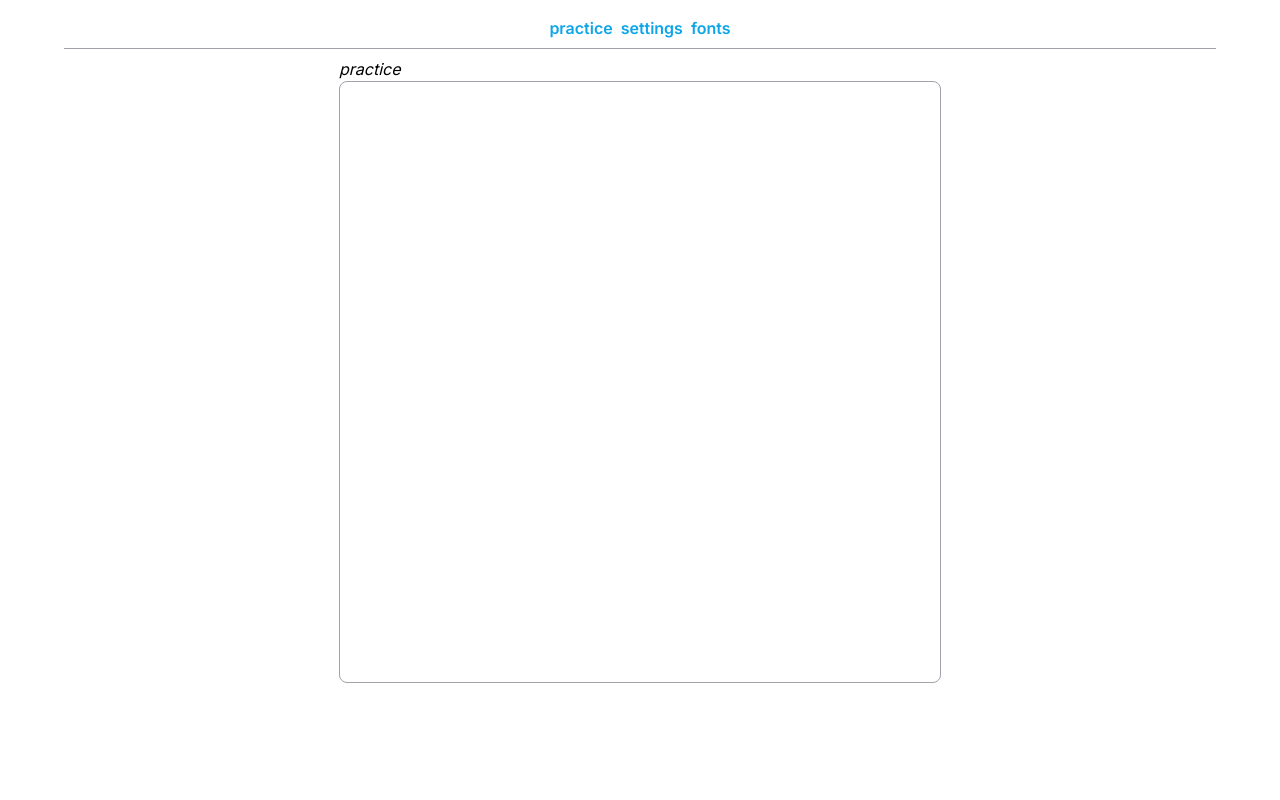
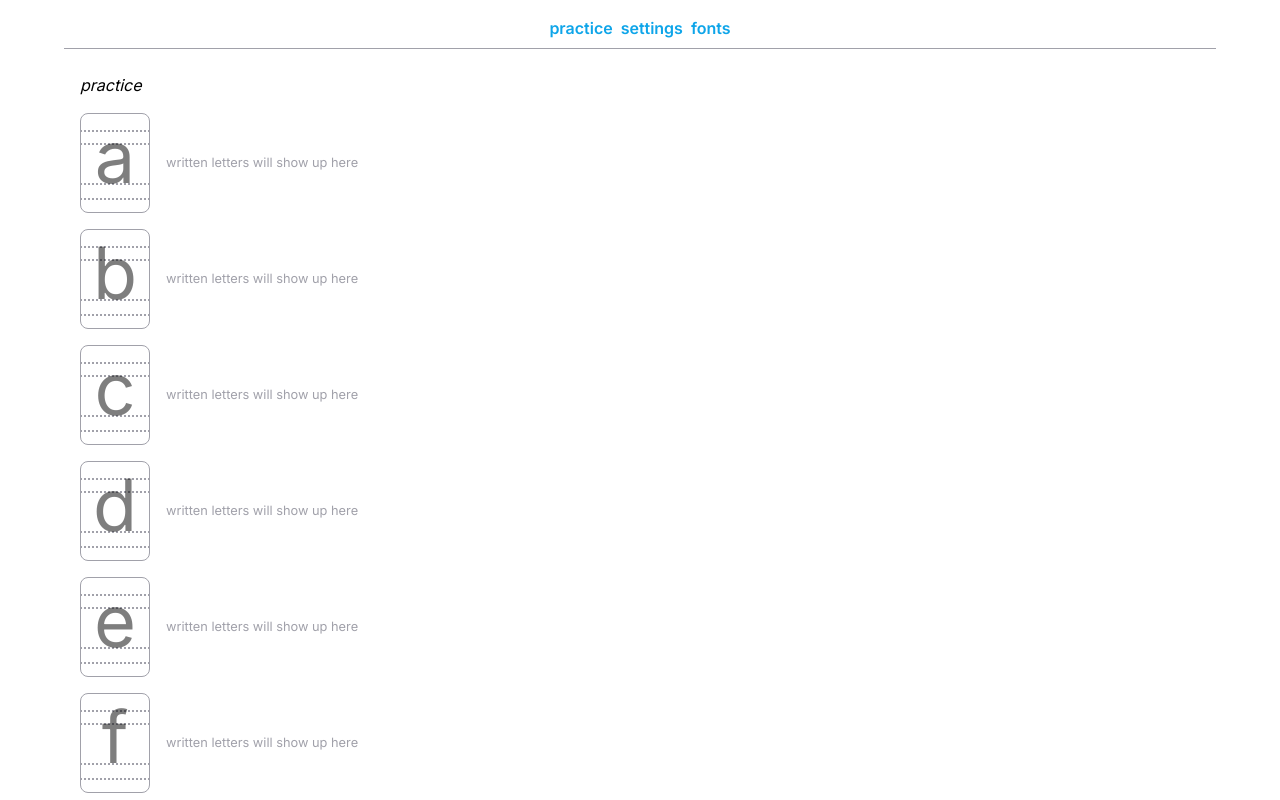
Before and after one commit to blxckOxymoron/pyrus, a Next.js app: page /practice in a window 1280 px wide. Shown: the top 800 px of the page. Built offline with nearby package versions, Linux system fonts and the light colour scheme.

Commit message:
✨ practice row

```diff
--- a/app/(menubar)/layout.tsx
+++ b/app/(menubar)/layout.tsx
@@ -27,7 +27,7 @@ export default function MenubarLayout({
           fonts
         </Link>
       </nav>
-      <div>{children}</div>
+      {children}
     </main>
   );
 }
--- a/app/(menubar)/practice/LetterPractice.tsx
+++ b/app/(menubar)/practice/LetterPractice.tsx
@@ -4,18 +4,31 @@ import useDrawableCanvas from "./useDrawableCanvas";
 
 import Image from "next/image";
 import useLocalStorage from "@/hooks/useLocalStorage";
+import { TrashIcon } from "@primer/octicons-react";
 
-export default function LetterPractice() {
+export default function LetterPractice({
+  letter,
+  font,
+  width = 70,
+  height = 100,
+  guides = [17, 30, 70, 85],
+}: {
+  letter: string;
+  font: string;
+  width?: number;
+  height?: number;
+  guides?: number[];
+}) {
   const [savedImages, setSavedImages] = useLocalStorage<string[]>(
-    "savedImages",
+    ["practice", font, letter].join("/"),
     [],
   );
 
   //! TODO LIMIT SAVED IMAGES AND LOAD THEM DYNAMICALLY
 
   const { bindings } = useDrawableCanvas({
-    width: 600,
-    height: 600,
+    width,
+    height,
     strokeWidth: 8,
     onCompleted({ data }) {
       // TODO proper key with hash
@@ -24,23 +37,41 @@ export default function LetterPractice() {
   });
 
   return (
-    <div className="flex flex-col items-center gap-4">
-      <div className="rounded-lg border border-zinc-400">
-        <canvas {...bindings}></canvas>
-      </div>
-      <div className="flex max-w-6xl flex-wrap justify-center gap-4 ">
+    <div className="relative flex max-w-full items-center gap-4">
+      {guides.map((guide, i) => (
+        <div
+          key={i}
+          className="pointer-events-none absolute w-full border-b-2 border-dotted border-zinc-400"
+          style={{
+            top: `${guide}%`,
+            width,
+          }}
+        ></div>
+      ))}
+      <span
+        className="pointer-events-none absolute pb-3 text-center text-7xl opacity-50"
+        style={{ width }}
+      >
+        {letter}
+      </span>
+      <canvas
+        {...bindings}
+        className="flex-shrink-0 rounded-lg border border-zinc-400"
+      ></canvas>
+
+      <div className="flex flex-shrink flex-row gap-4 overflow-x-scroll rounded-lg">
         {savedImages
           .map((data, i) => (
-            <span key={i} className="group relative">
+            <div key={i} className="group relative flex-shrink-0">
               <Image
                 src={data}
                 alt={`image ${i}`}
-                width={300}
-                height={300}
+                width={width}
+                height={height}
                 className="rounded-lg border border-zinc-400"
               />
               <button
-                className="absolute right-2 top-2 h-6 min-w-[1.5rem] rounded-full border border-red-500 text-red-500 opacity-0 transition-opacity group-hover:opacity-100"
+                className="absolute right-2 top-2 h-max rounded-full leading-3 text-red-500 opacity-0 transition-opacity group-hover:opacity-100"
                 onClick={() =>
                   setSavedImages((savedImages) =>
                     savedImages.filter((_, j) => j !== i),
@@ -48,11 +79,16 @@ export default function LetterPractice() {
                 }
                 title="delete"
               >
-                {i + 1}
+                <TrashIcon size={16} className="block" />
               </button>
-            </span>
+            </div>
           ))
           .reverse()}
+        {!savedImages.length && (
+          <small className="text-zinc-400">
+            written letters will show up here
+          </small>
+        )}
       </div>
     </div>
   );
--- a/app/(menubar)/practice/page.tsx
+++ b/app/(menubar)/practice/page.tsx
@@ -2,9 +2,15 @@ import LetterPractice from "./LetterPractice";
 
 export default function Practice() {
   return (
-    <div>
+    <div className="flex w-[min(100dvw,72rem)] flex-col gap-4 p-4">
       <em>practice</em>
-      <LetterPractice />
+      {Array.from({ length: 26 }, (_, i) => (
+        <LetterPractice
+          key={i}
+          letter={String.fromCharCode(97 + i)}
+          font="inter"
+        />
+      ))}
     </div>
   );
 }
--- a/app/(page)/layout.tsx
+++ b/app/(page)/layout.tsx
@@ -13,7 +13,7 @@ export default function PageLayout({
         <hr className="block h-auto w-0 border-l border-zinc-400" />
         <Breadcrumbs />
       </nav>
-      <div>{children}</div>
+      {children}
     </main>
   );
 }
--- a/app/layout.tsx
+++ b/app/layout.tsx
@@ -16,7 +16,7 @@ export default function RootLayout({
   return (
     <html lang="en">
       <body
-        className={`${inter.className} min-h-[100svh] select-none bg-white text-black selection:bg-sky-500/60 dark:bg-black dark:text-white`}
+        className={`${inter.className} min-h-[100svh] max-w-[100dvw] select-none bg-white text-black selection:bg-sky-500/60 dark:bg-black dark:text-white`}
       >
         {children}
       </body>
```
